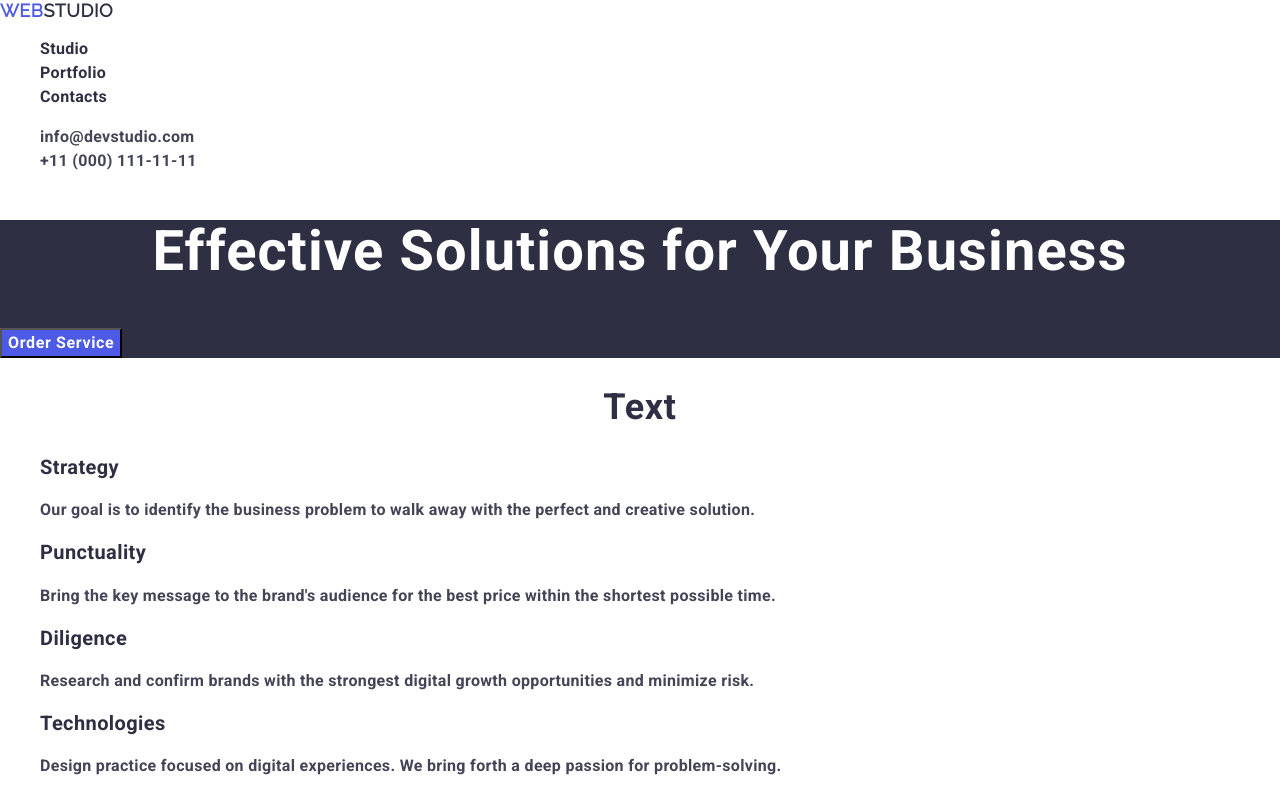
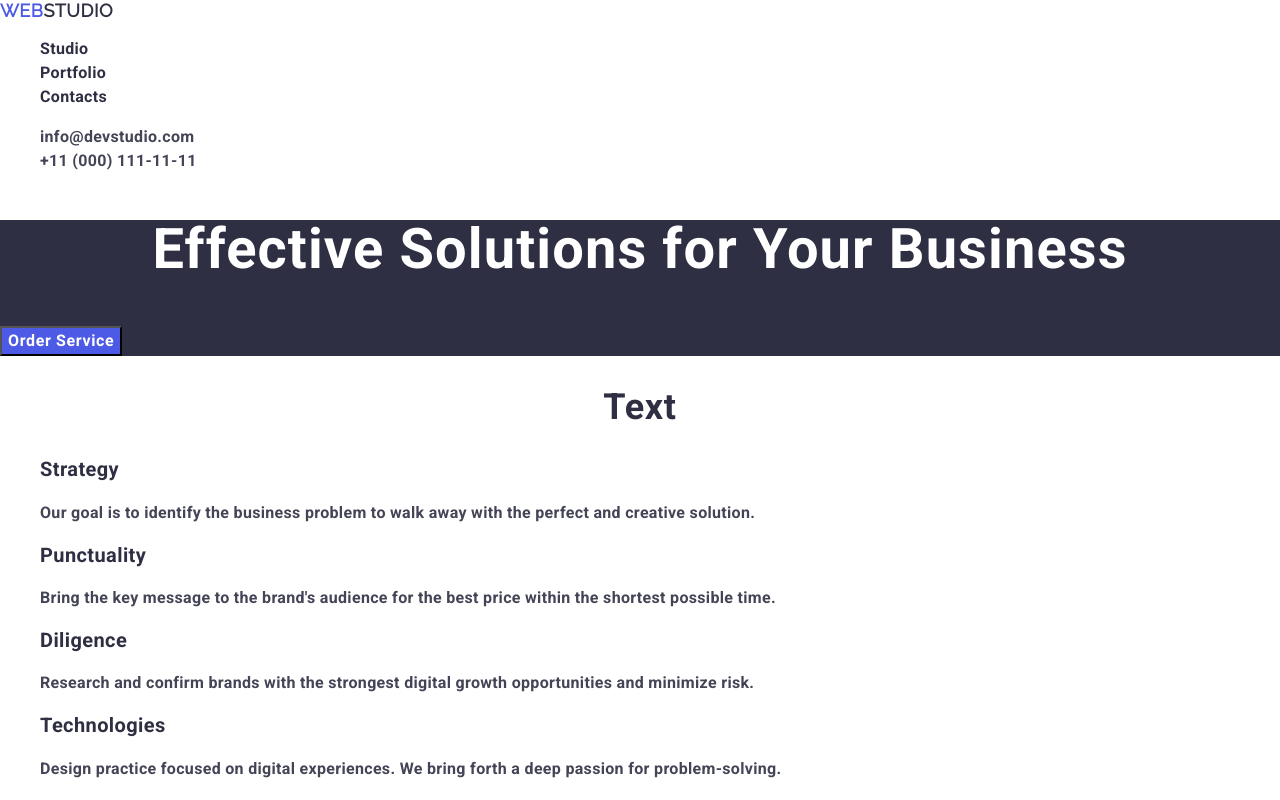
Before and after one commit to Vitaliy-webdev/goit-markup-hw-02, a plain HTML site: page index.html in a window 1280 px wide. Shown: the top 800 px of the page. Drawn offline with nearby package versions, Linux system fonts and the light colour scheme.

Commit message:
add index file

```diff
--- a/css/styles.css
+++ b/css/styles.css
@@ -184,6 +184,10 @@ text-transform: capitalize;
     background-color: #FFFFFF;
 }
 
-.section-onetext {
-    line-height: 1.07;
+.onetext {
+    line-height: 1.2;
 }
+
+.business-h {
+line-height: 1.07;
+}
--- a/index.html
+++ b/index.html
@@ -56,11 +56,11 @@
     </header>
     <main class="main-page">
       <section class="img-hero">
-        <h1>Effective Solutions for Your Business</h1>
+        <h1 class="business-h">Effective Solutions for Your Business</h1>
         <button class="button-servise" type="button">Order Service</button>
       </section>
       <section class="section-text">
-        <h2 class="section-onetext">Text</h2>
+        <h2 class="onetext">Text</h2>
         <ul class="page-text">
           <li>
             <h3 class="text-section">Strategy</h3>
```
